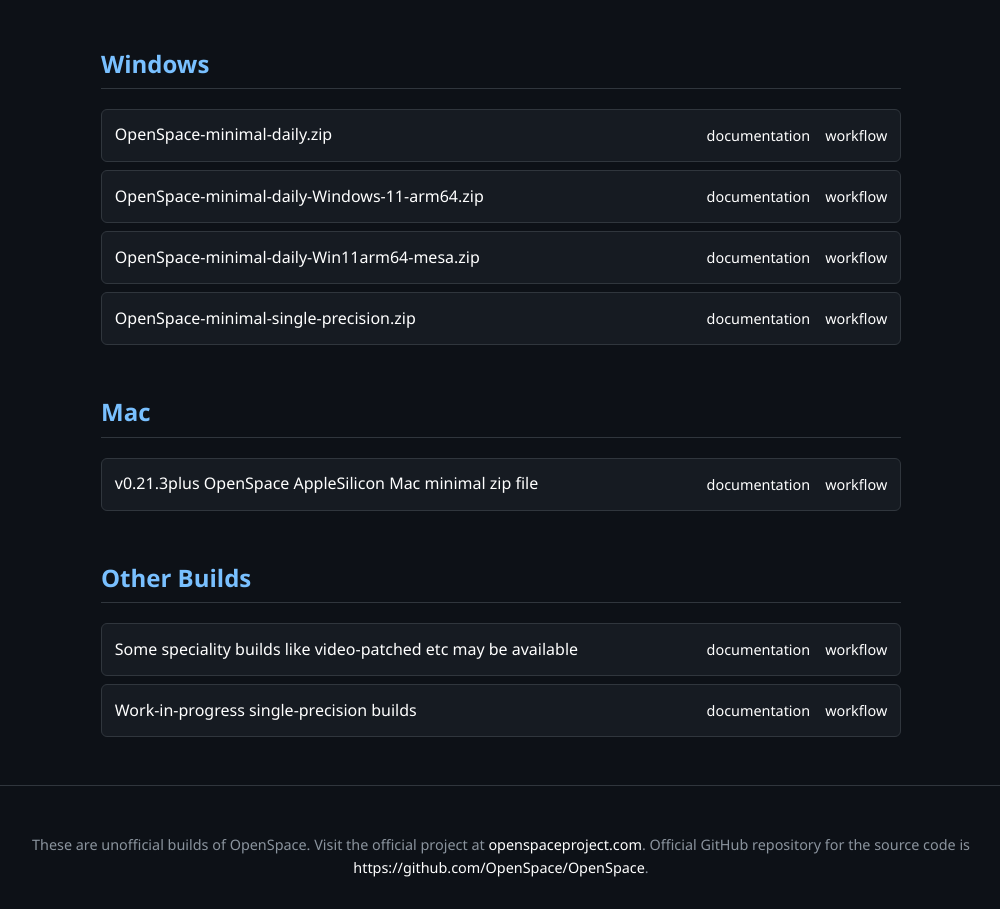
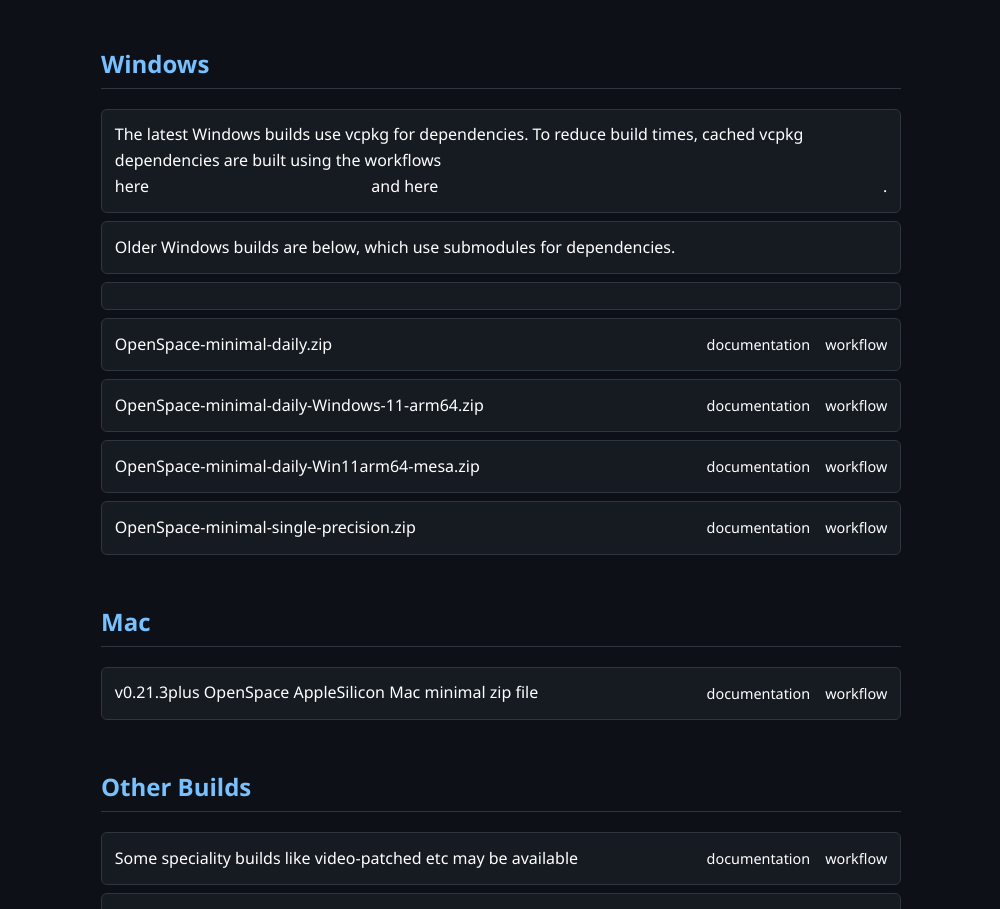
Before and after one commit to hn-88/OpenSpace-AppImage, a plain HTML site: page index.html in a window 1280 px wide. Shown: the part 1688-2597 px from the top of the page, without its empty margins (139-1139 px from the left). Drawn offline with Linux system fonts and the light colour scheme; no server answers.

Commit message:
Update index.html with windows vcpkg workflows

```diff
--- a/index.html
+++ b/index.html
@@ -421,6 +421,14 @@
     <section id="windows">
       <h2>Windows</h2>
       <ul>
+        <li>
+          The latest Windows builds use vcpkg for dependencies. To reduce build times, cached vcpkg dependencies are built using the
+          workflows <a target=_blank href="https://github.com/hn-88/OpenSpace-AppImage/blob/main/.github/workflows/vcpkg-cache-deps-windows.yml">here</a>
+          and here<a target=_blank href="https://github.com/hn-88/OpenSpace-AppImage/blob/main/.github/workflows/vcpkg-cache-qt-windows.yml"></a>.
+        </li>
+        <li>
+        Older Windows builds are below, which use submodules for dependencies.
+        <li>
       <li><span class="build-link">
             <a class="asset-download-link" target=_blank href="https://github.com/hn-88/OpenSpace-AppImage/releases/download/daily-WIN-ZIP/OpenSpace-minimal-daily.zip">
               OpenSpace-minimal-daily.zip
```
